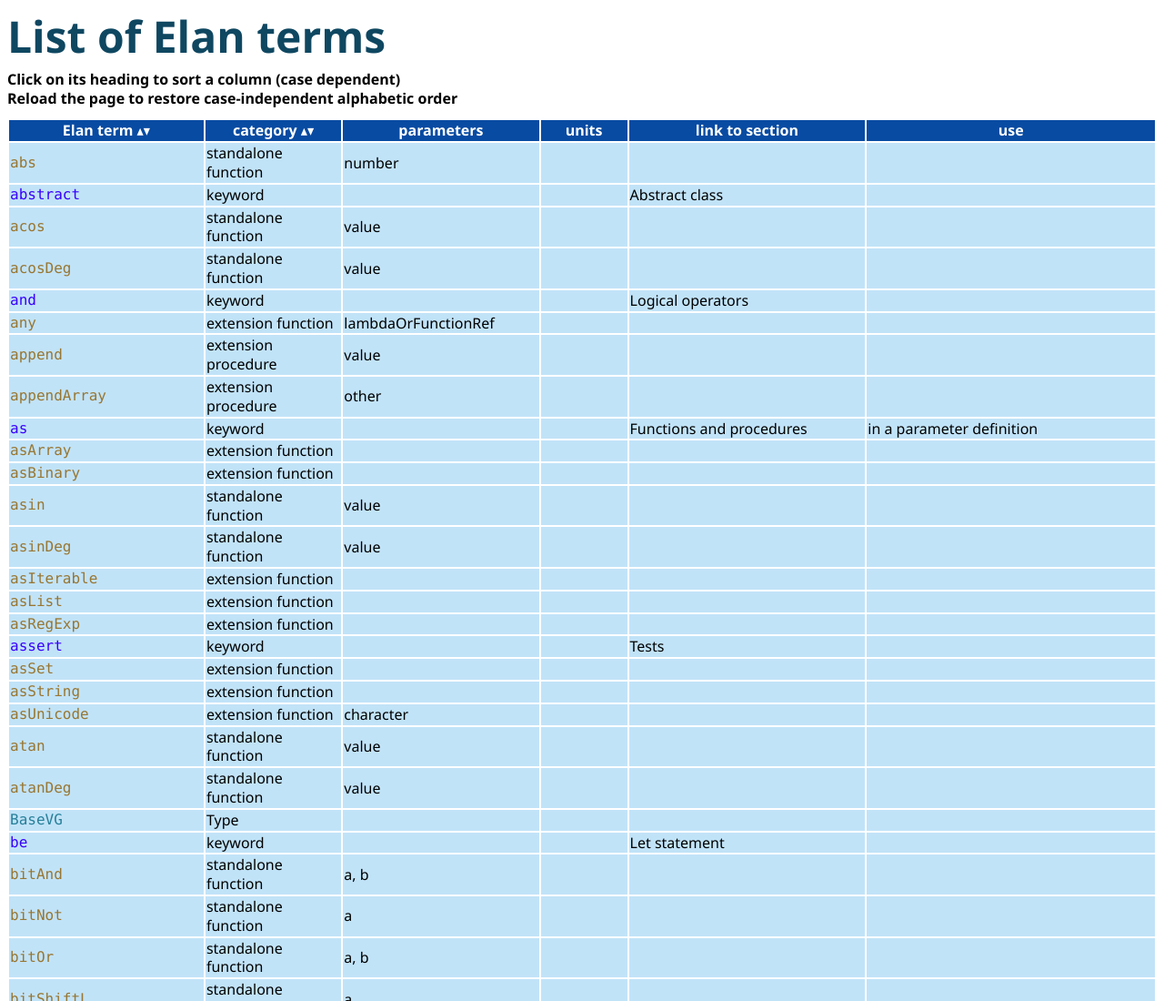
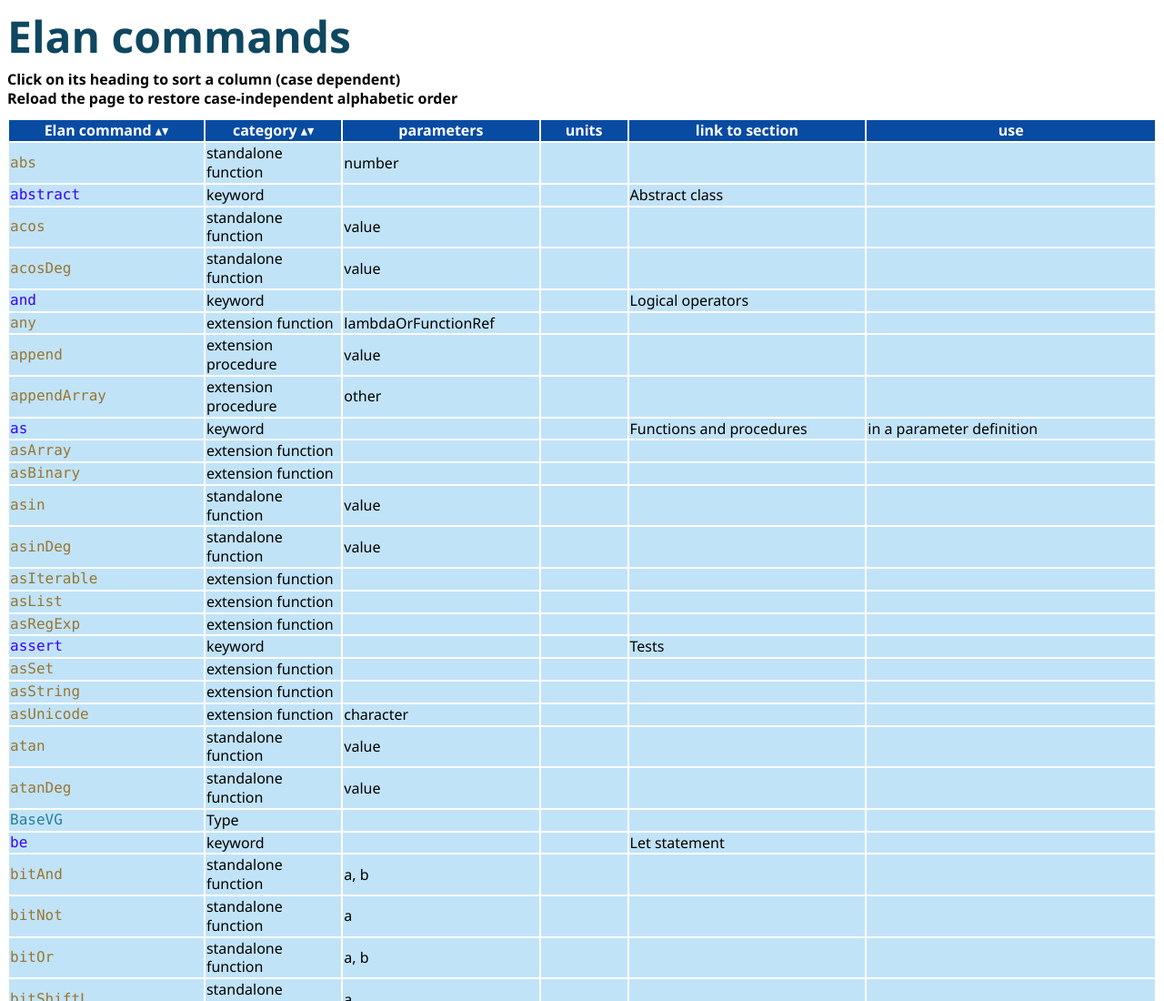
Before and after one commit to elan-language/Documentation, a plain HTML site: page ElanCommands.html in a window 1280 px wide. Shown: the top 1100 px of the page at 91% size. Drawn offline with Linux system fonts and the light colour scheme.

Commit message:
Terms changed to Commands
HTML and filename changed

```diff
--- a/ListOfElanTerms.html
+++ b/ElanCommands.html
@@ -7,7 +7,7 @@
 <link href="referenceManual.css" rel="stylesheet">
 <link href="colourScheme.css" rel="stylesheet">
 <link href="elanStyle.css" rel="stylesheet">
-<title>Index</title>
+<title>Elan commands</title>
 <style>
 #TableI th {text-align: center;}
 #TableI td {text-align: left;}
@@ -19,7 +19,7 @@ table.sortable th:not(.sorttable_sorted):not(.sorttable_sorted_reverse):not(.sor
 
 <script src="sorttable.js"></script>
 
-<h1>List of Elan terms</h1>
+<h1>Elan commands</h1>
 <strong>
 Click on its heading to sort a column (case dependent)<br>
 Reload the page to restore case-independent alphabetic order
@@ -28,7 +28,7 @@ Reload the page to restore case-independent alphabetic order
 
 <table id="TableI" class="sortable";>
 
-<tr><th>Elan term</th><th>category</th><th class="sorttable_nosort">parameters</th><th class="sorttable_nosort">units</th><th class="sorttable_nosort">link to section</th><th class="sorttable_nosort">use</th></tr>
+<tr><th>Elan command</th><th>category</th><th class="sorttable_nosort">parameters</th><th class="sorttable_nosort">units</th><th class="sorttable_nosort">link to section</th><th class="sorttable_nosort">use</th></tr>
 
 <tr><td><el-code><el-method>abs</ed-method></el-code></td><td>standalone function</td><td>number</td><td></td><td></td><td></td></tr>
 <tr><td><el-code><el-kw>abstract</ed-kw></el-code></td><td>keyword</td><td></td><td></td><td>Abstract class</td><td></td></tr>
```
